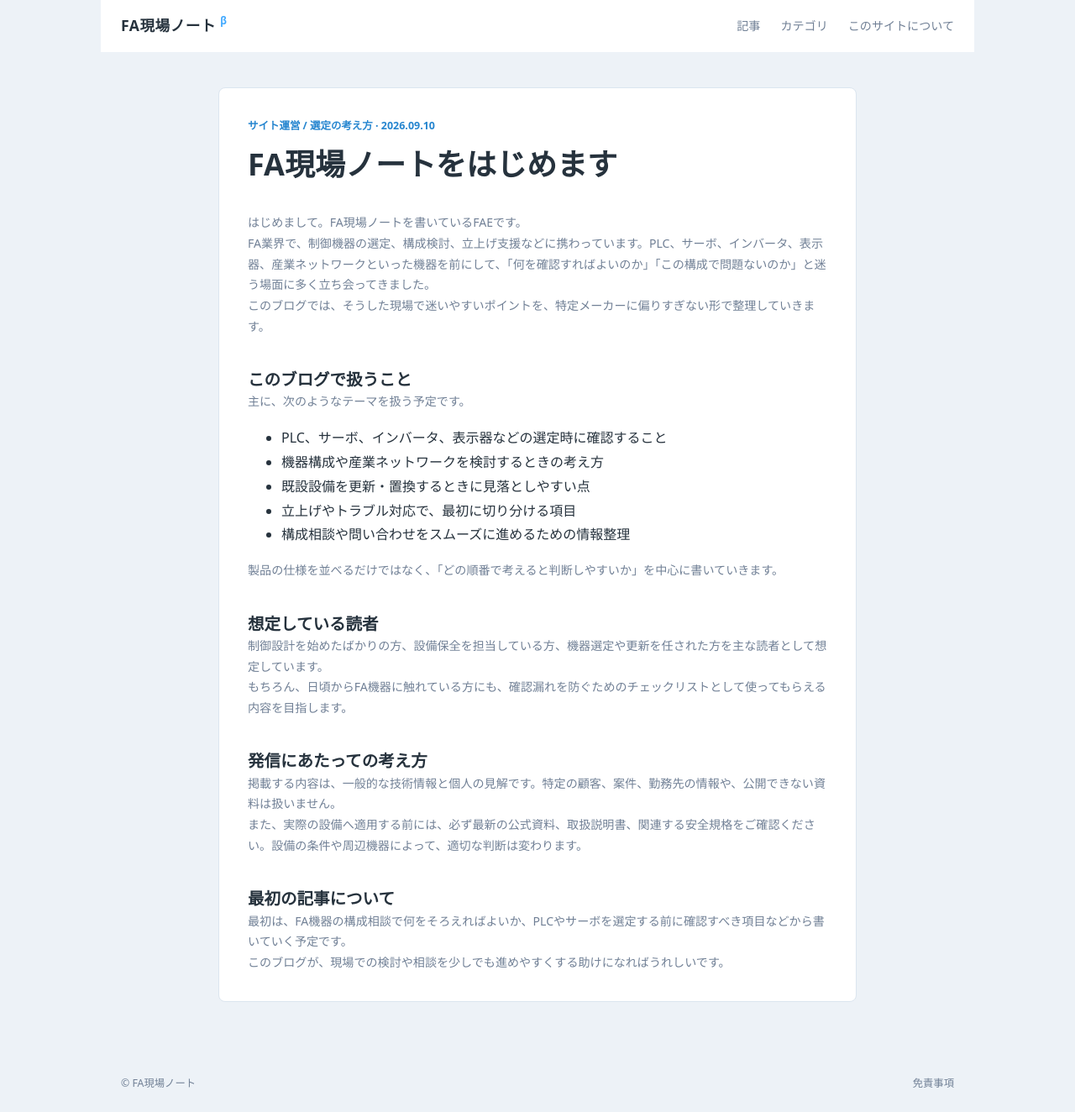
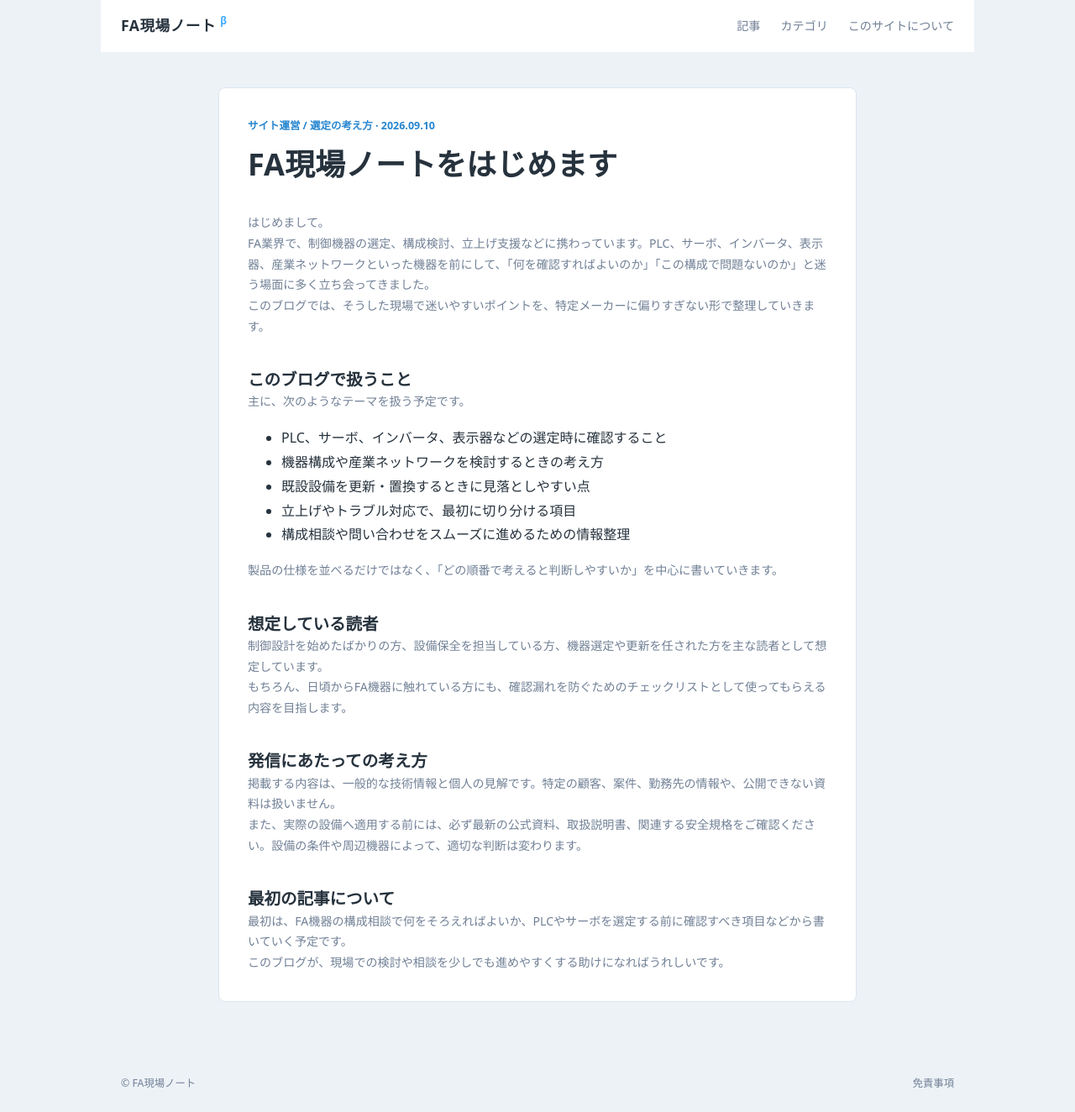
Before and after one commit to 3dmqrk/fa_genba.github.io, a Jekyll site: the page built from _posts/2026-09-10-introduction.md, in a window 1280 px wide. Shown: the whole page at 84% size. Built offline with Jekyll 4.4.1, drawn with Linux system fonts in a browser that asks for light colours.

Commit message:
Update 2026-09-10-introduction.md

```diff
--- a/_posts/2026-09-10-introduction.md
+++ b/_posts/2026-09-10-introduction.md
@@ -6,7 +6,7 @@ categories: [サイト運営, 選定の考え方]
 excerpt: "FA・制御機器の選定、構成、立上げに関する実務の考え方を発信する理由と、このブログで扱うテーマを紹介します。"
 ---
 
-はじめまして。FA現場ノートを書いているFAEです。
+はじめまして。
 
 FA業界で、制御機器の選定、構成検討、立上げ支援などに携わっています。PLC、サーボ、インバータ、表示器、産業ネットワークといった機器を前にして、「何を確認すればよいのか」「この構成で問題ないのか」と迷う場面に多く立ち会ってきました。
 
```
